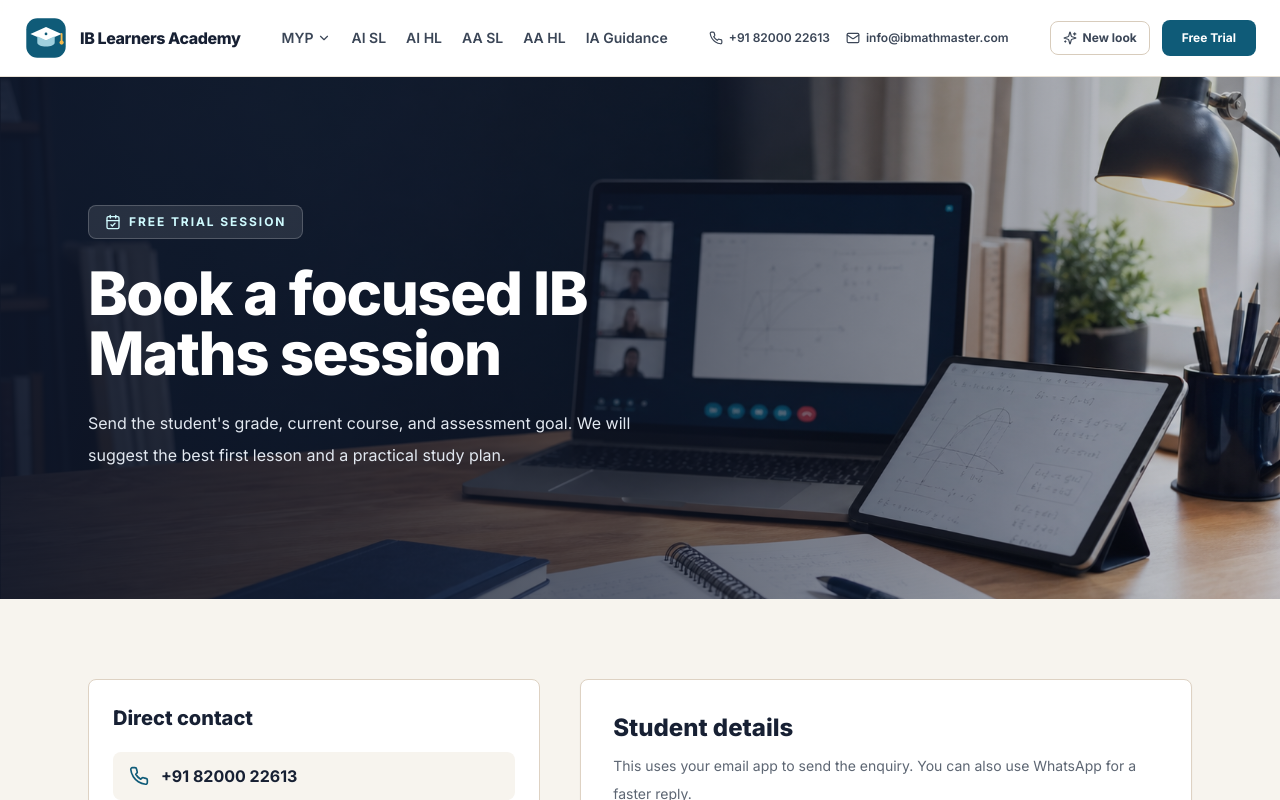
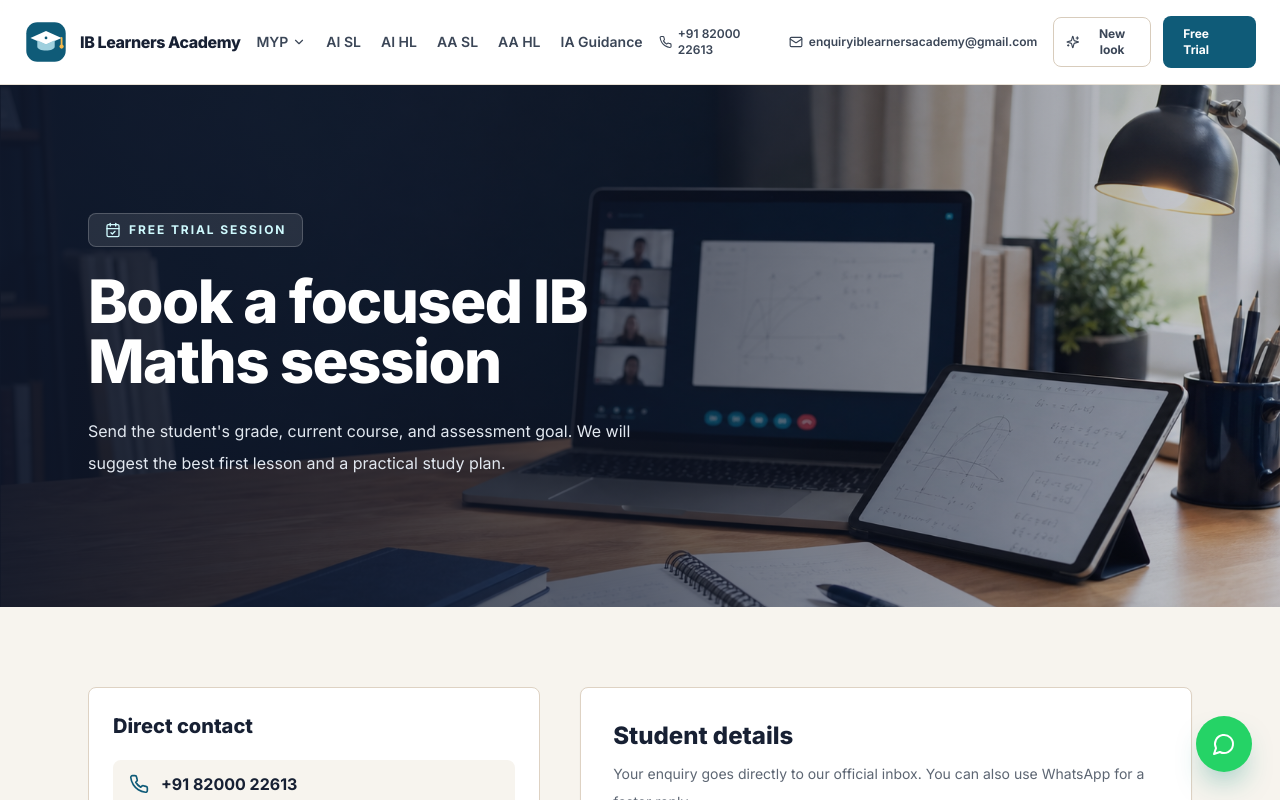
Before and after one commit to flymeticket/Math, a Next.js app: page /book-a-session/ in a window 1280 px wide. Shown: the top 800 px of the page. Built offline with nearby package versions, Linux system fonts and the light colour scheme.

Commit message:
Update contact email and WhatsApp enquiry flow

```diff
--- a/src/app/[slug]/page.tsx
+++ b/src/app/[slug]/page.tsx
@@ -2853,22 +2853,29 @@ export default function DynamicSeoPage({ params }: { params: { slug: string } })
           <div className="rounded-lg border border-[#ded2c3] bg-white p-5">
             <h3 className="font-extrabold">Book a trial lesson</h3>
             <p className="mt-2 text-sm leading-7 text-[#5d6673]">Receive a focused plan for {page.course.name}.</p>
-            <form action={site.emailHref} method="post" encType="text/plain" className="mt-5 space-y-3">
+            <form action={site.contactFormAction} method="post" className="mt-5 space-y-3">
+              <input type="hidden" name="_subject" defaultValue={`${site.contactFormSubject} - ${page.course.name}`} />
+              <input type="hidden" name="_template" defaultValue="table" />
+              <input type="hidden" name="_captcha" defaultValue="false" />
+              <input type="hidden" name="course_page" defaultValue={page.course.name} />
               <input
                 name="name"
                 type="text"
+                required
                 placeholder="Your name"
                 className="w-full rounded-lg border border-[#d8ccbc] bg-[#fbf8f2] px-4 py-3 text-sm outline-none focus:border-[#0f5b78]"
               />
               <input
                 name="email"
                 type="email"
+                required
                 placeholder="Email address"
                 className="w-full rounded-lg border border-[#d8ccbc] bg-[#fbf8f2] px-4 py-3 text-sm outline-none focus:border-[#0f5b78]"
               />
               <input
                 name="phone"
                 type="tel"
+                required
                 placeholder="Phone number"
                 className="w-full rounded-lg border border-[#d8ccbc] bg-[#fbf8f2] px-4 py-3 text-sm outline-none focus:border-[#0f5b78]"
               />
--- a/src/app/book-a-session/page.tsx
+++ b/src/app/book-a-session/page.tsx
@@ -84,11 +84,14 @@ export default function BookSessionPage() {
             <div className="border-b border-[#e8e1d6] pb-6">
               <h2 className="text-2xl font-extrabold">Student details</h2>
               <p className="mt-2 text-sm leading-7 text-[#5d6673]">
-                This uses your email app to send the enquiry. You can also use WhatsApp for a faster reply.
+                Your enquiry goes directly to our official inbox. You can also use WhatsApp for a faster reply.
               </p>
             </div>
 
-            <form action={site.emailHref} method="post" encType="text/plain" className="mt-8 space-y-5">
+            <form action={site.contactFormAction} method="post" className="mt-8 space-y-5">
+              <input type="hidden" name="_subject" defaultValue={site.contactFormSubject} />
+              <input type="hidden" name="_template" defaultValue="table" />
+              <input type="hidden" name="_captcha" defaultValue="false" />
               <div className="grid gap-4 md:grid-cols-2">
                 <label className="space-y-2 text-sm font-bold">
                   Parent / Student Name
--- a/src/app/layout.tsx
+++ b/src/app/layout.tsx
@@ -1,6 +1,6 @@
 import type { Metadata } from "next";
 import { Inter, Outfit } from "next/font/google";
-import { Mail, Phone } from "lucide-react";
+import { Mail, MessageCircle, Phone } from "lucide-react";
 import "./globals.css";
 import { BrandLogo } from "./BrandLogo";
 import { ThemeToggle } from "./ThemeToggle";
@@ -92,6 +92,19 @@ export default function RootLayout({
 
         <main className="flex-grow">{children}</main>
 
+        <a
+          href={site.whatsappHref}
+          target="_blank"
+          rel="noopener noreferrer"
+          aria-label="Chat with IB Learners Academy on WhatsApp"
+          className="group fixed bottom-5 right-5 z-40 inline-flex h-14 w-14 items-center justify-center rounded-full bg-[#25d366] text-white shadow-[0_16px_32px_-14px_rgba(18,140,126,0.85)] transition duration-200 hover:w-[178px] hover:justify-start hover:gap-2 hover:px-5 hover:bg-[#1ebe5d] focus:outline-none focus:ring-4 focus:ring-[#25d366]/30 md:bottom-7 md:right-7"
+        >
+          <MessageCircle className="h-6 w-6 flex-shrink-0" />
+          <span className="max-w-0 overflow-hidden whitespace-nowrap text-sm font-extrabold opacity-0 transition-all duration-200 group-hover:max-w-[120px] group-hover:opacity-100">
+            WhatsApp us
+          </span>
+        </a>
+
         <footer className="border-t border-[#203044] bg-[#111827] py-14 text-slate-300">
           <div className="container mx-auto grid max-w-6xl grid-cols-1 gap-10 px-6 md:grid-cols-4">
             <div>
--- a/src/app/site.ts
+++ b/src/app/site.ts
@@ -4,7 +4,9 @@ export const site = {
   phoneHref: "tel:+918200022613",
   whatsappHref:
     "https://api.whatsapp.com/send?phone=918200022613&text=Hi%2C%20I%20want%20to%20book%20a%20free%20IB%20Maths%20trial%20session.",
-  email: "info@ibmathmaster.com",
-  emailHref: "mailto:info@ibmathmaster.com",
+  email: "enquiryiblearnersacademy@gmail.com",
+  emailHref: "mailto:enquiryiblearnersacademy@gmail.com",
+  contactFormAction: "https://formsubmit.co/enquiryiblearnersacademy@gmail.com",
+  contactFormSubject: "New IB Learners Academy enquiry",
   bookingHref: "/book-a-session/",
 };
```
